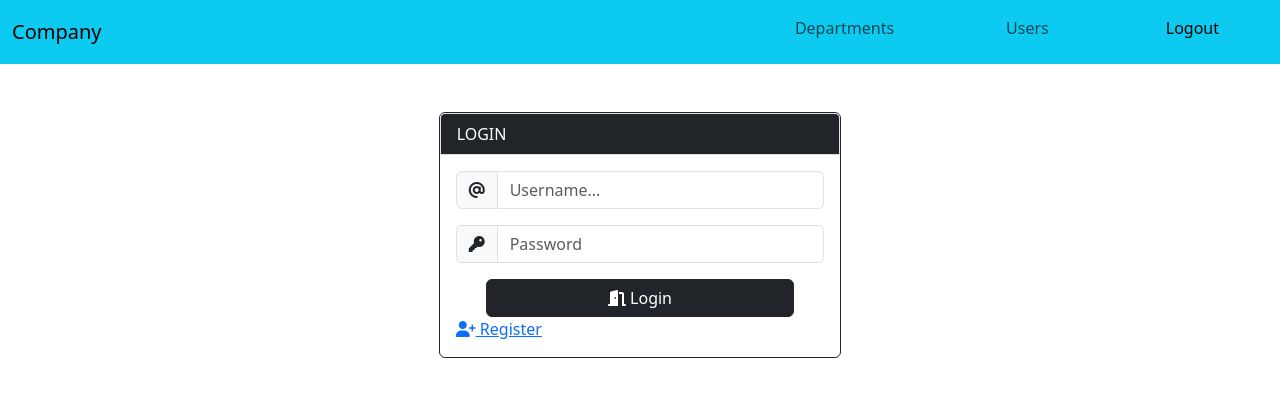
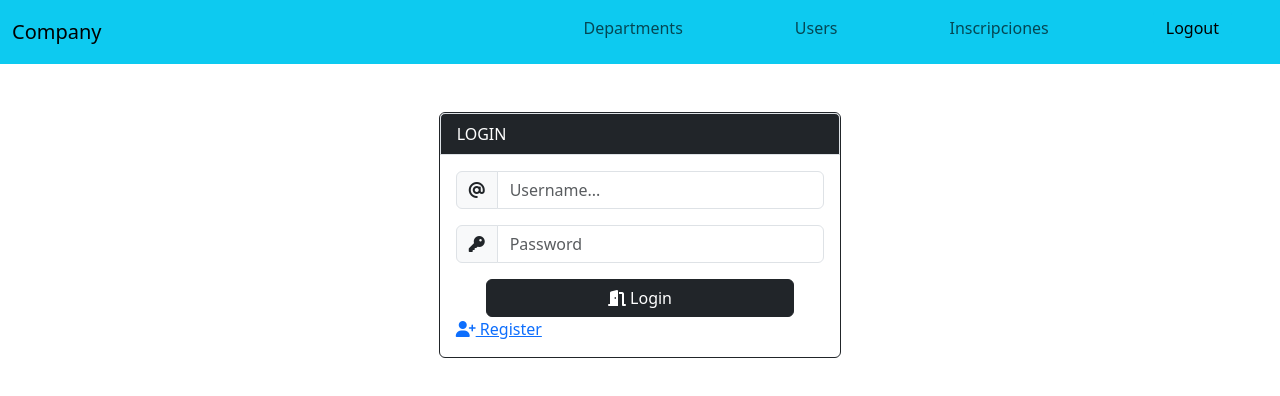
Before and after one commit to PlacidoJungParejo/FrontEnd_Servidor, a React (Vite) app in the folder FrontEnd/: page /login in a window 1280 px wide. Shown: the top 396 px of the page. Built offline with nearby package versions, Linux system fonts and the light colour scheme.

Commit message:
simplemente añadi las rutas de inscriptions

```diff
--- a/FrontEnd/src/App.jsx
+++ b/FrontEnd/src/App.jsx
@@ -7,6 +7,8 @@ import Users from "./Views/Users/Index";
 import Login from './Views/Login'
 import Register from './Views/Register'
 import ProtectedRoutes from './Components/ProtectedRoutes'
+import Inscriptions from "./Views/Inscriptions/Index";
+import CreateInscription from "./Views/Inscriptions/Create";
 
 function App() {
 
@@ -14,6 +16,8 @@ function App() {
     <BrowserRouter>
       <Nav />
       <Routes>
+        <Route path="/inscriptions" element={<Inscriptions />} />
+        <Route path="/inscriptions/create" element={<CreateInscription />} />
         <Route path="/login" element={<Login />} />
         <Route path="/register" element={<Register />} />
         <Route element={<ProtectedRoutes />}>
--- a/FrontEnd/src/Components/Nav.jsx
+++ b/FrontEnd/src/Components/Nav.jsx
@@ -29,6 +29,9 @@ const Nav = () => {
             <li className='nav-item px-lg-5'>
               <Link to='/users' className='nav-link'>Users</Link>
             </li>
+            <li className='nav-item px-lg-5'>
+              <Link to='/inscriptions' className='nav-link'>Inscripciones</Link>
+            </li>
           </ul>
           <ul className='navbar-nav mx-auto mb-2'>
             <li className='nav-item px-lg-5'>
```
